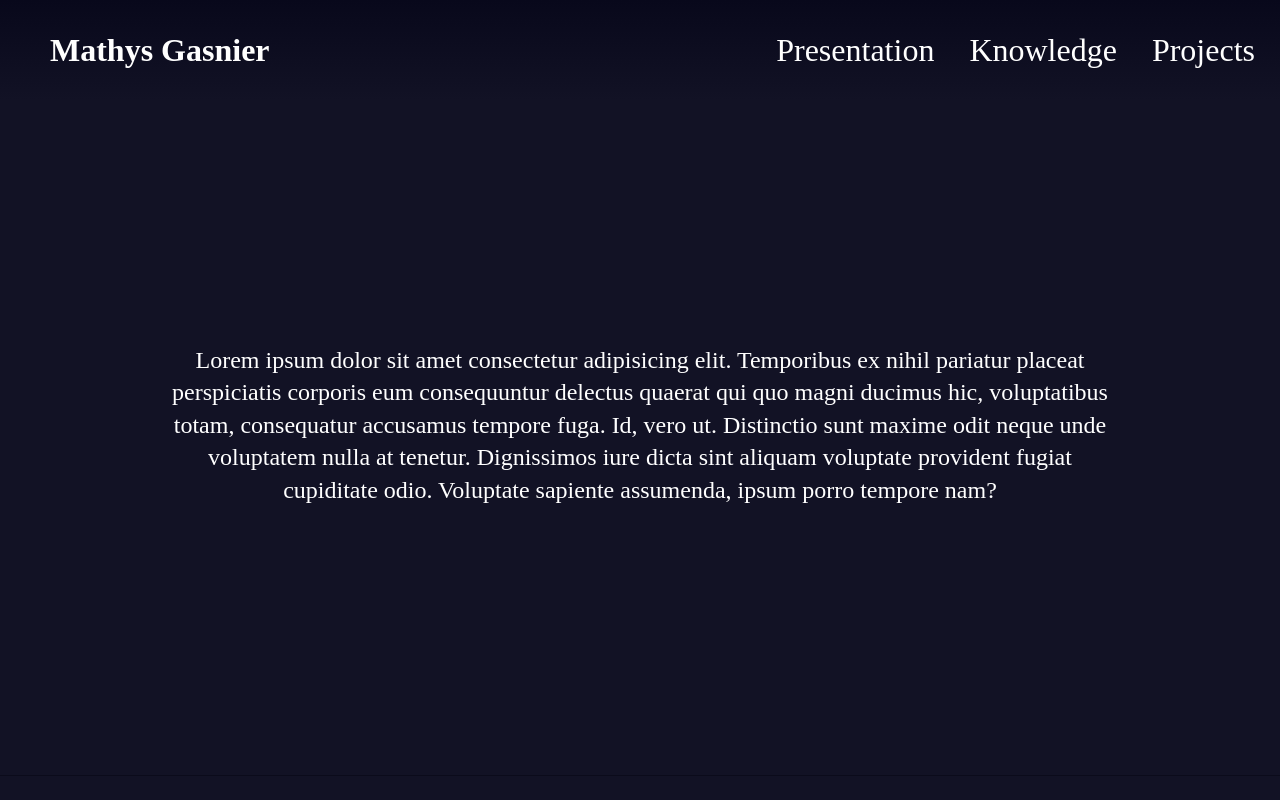
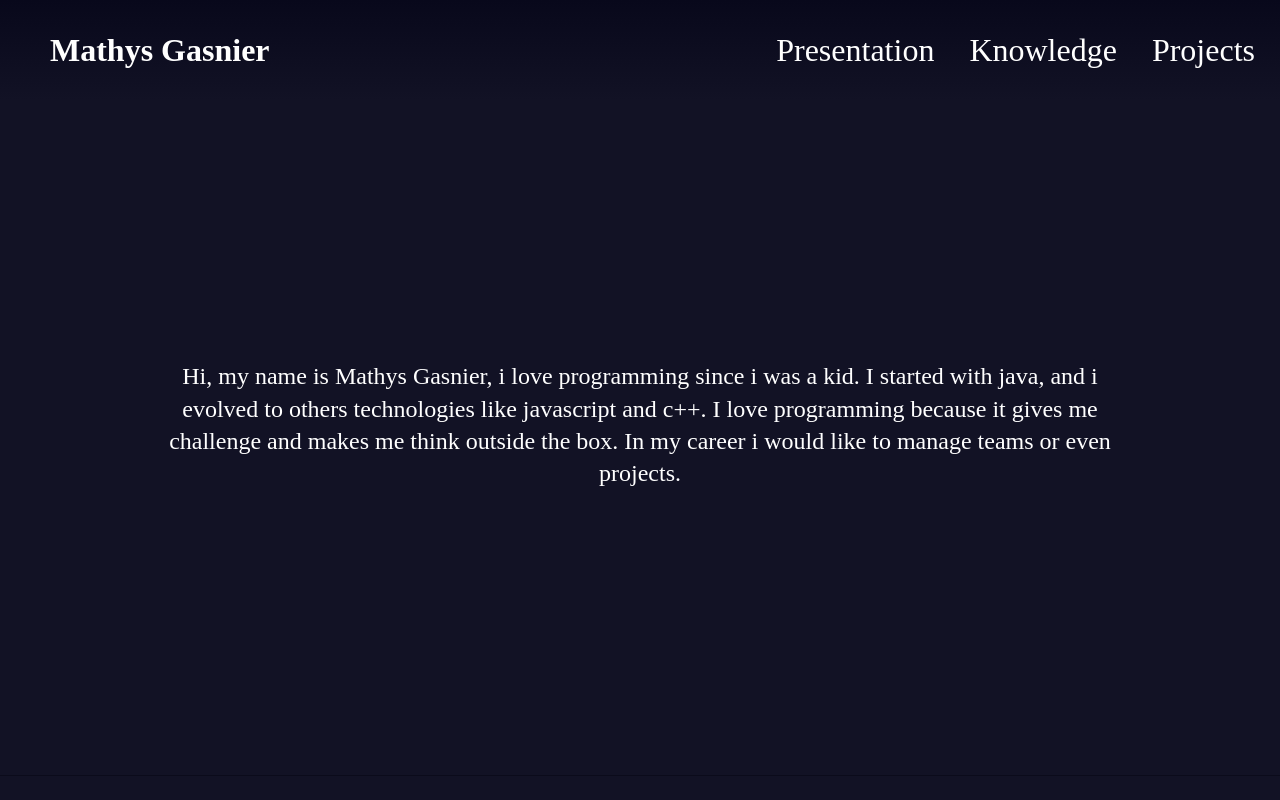
Before and after one commit to mateoox600/Portfolio, a React (Create React App) app: page / in a window 1280 px wide. Shown: the top 800 px of the page. Built offline with nearby package versions, Linux system fonts and the light colour scheme.

Commit message:
Replacing header lorem ipsum with text

```diff
--- a/src/App.tsx
+++ b/src/App.tsx
@@ -26,8 +26,7 @@ function App() {
       <main className='main'>
         <div className='section' id='presentation'>
           <p>
-            Lorem ipsum dolor sit amet consectetur adipisicing elit. Temporibus ex nihil pariatur placeat perspiciatis corporis eum consequuntur delectus quaerat qui quo magni ducimus hic, voluptatibus totam, consequatur accusamus tempore fuga.
-            Id, vero ut. Distinctio sunt maxime odit neque unde voluptatem nulla at tenetur. Dignissimos iure dicta sint aliquam voluptate provident fugiat cupiditate odio. Voluptate sapiente assumenda, ipsum porro tempore nam?
+            Hi, my name is Mathys Gasnier, i love programming since i was a kid. I started with java, and i evolved to others technologies like javascript and c++. I love programming because it gives me challenge and makes me think outside the box. In my career i would like to manage teams or even projects.
           </p>
         </div>
         <div className='section' id='techno'>
```
